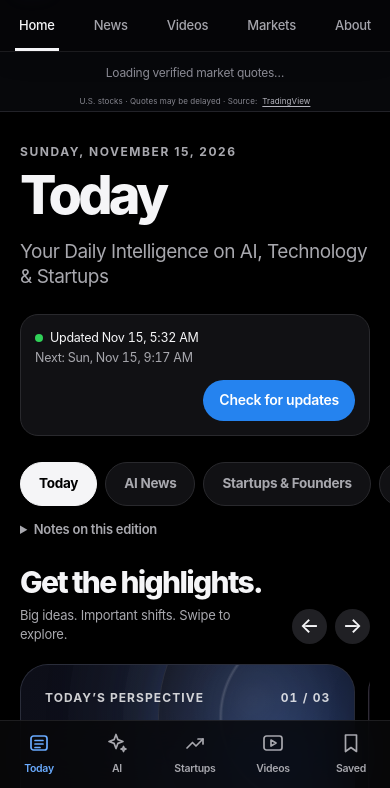
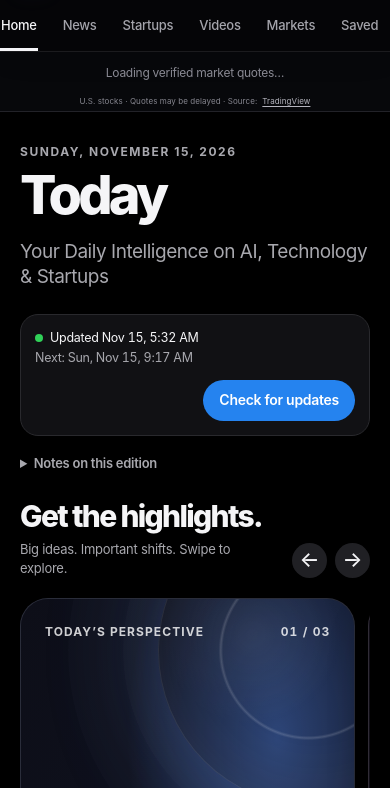
Before and after one commit to g5bc94ms9f-a11y/the-ai-daily, a plain HTML site: page index.html in a window 390 px wide. Shown: the part 56-844 px from the top of the page. Drawn offline with Linux system fonts and the light colour scheme; a script that the page names is missing.

Commit message:
Add files via upload

```diff
--- a/index.html
+++ b/index.html
@@ -135,13 +135,6 @@ h1,h2,h3{text-wrap:balance;font-weight:700;letter-spacing:-.025em}
 .btn[data-act="listen"]{background:var(--accent-soft);color:var(--accent)}
 .btn[data-act="listen"][aria-pressed="true"],.edbar .btn,.btn.solid{background:var(--accent);color:#fff}
 .btn[disabled]{opacity:.55;cursor:default}
-
-/* Section pills */
-.strip{margin-top:18px}
-.strip-in{display:flex;gap:8px;overflow-x:auto;scrollbar-width:none;padding:0 20px;max-width:1080px;margin:0 auto}
-.strip-in::-webkit-scrollbar{display:none}
-.strip a{flex:none;text-decoration:none;font-size:14.5px;font-weight:600;padding:8px 15px;border-radius:999px;background:var(--surface);color:var(--muted)}
-.strip a[aria-current="page"]{background:var(--ink);color:var(--paper)}
 
 /* Notices */
 .notice{background:var(--surface);border-radius:16px;padding:13px 16px;margin:18px 0 0;font-size:15px;color:var(--warn)}
@@ -320,11 +313,6 @@ legend{padding:0;margin-bottom:10px;color:var(--muted);text-transform:uppercase;
 .pod-line b{color:var(--ink);margin-right:4px}
 .pod-line.cur{background:var(--g-btn);color:var(--ink)}
 
-/* Tab bar (phone) */
-.tabs{position:fixed;left:0;right:0;bottom:0;z-index:10;background:var(--glass);-webkit-backdrop-filter:saturate(180%) blur(20px);backdrop-filter:saturate(180%) blur(20px);border-top:1px solid var(--rule);display:grid;grid-template-columns:repeat(5,1fr)}
-.tabs a{text-decoration:none;display:flex;flex-direction:column;align-items:center;gap:3px;padding:8px 2px 12px;color:var(--muted);font-size:10.5px;font-weight:600}
-.tabs svg{width:24px;height:24px;stroke:currentColor;fill:none;stroke-width:1.7;stroke-linecap:round;stroke-linejoin:round}
-.tabs a[aria-current="page"]{color:var(--accent)}
 .toast{position:fixed;left:50%;bottom:96px;transform:translateX(-50%);background:var(--ink);color:var(--paper);padding:11px 18px;border-radius:22px;font-size:14px;font-weight:500;z-index:30;max-width:calc(100vw - 36px);text-align:center}
 .toast[hidden]{display:none}
 body.locked{overflow:hidden}
@@ -332,7 +320,6 @@ body.locked{overflow:hidden}
 
 @media (min-width:860px){
   body{padding-bottom:0}
-  .tabs{display:none}
   .toast{bottom:28px}
   .front{grid-template-columns:minmax(0,1.45fr) minmax(0,1fr);column-gap:26px;grid-template-areas:"lead brief" "top brief";grid-template-rows:auto 1fr}
   .front>.lead{grid-area:lead;padding:34px 34px 28px} .front>.brief{grid-area:brief;align-self:start} .front>.topai{grid-area:top}
@@ -342,7 +329,7 @@ body.locked{overflow:hidden}
   .legend{grid-template-columns:repeat(2,minmax(0,1fr))}
 }
 @media (prefers-reduced-motion:no-preference){
-  .hl,.btn,.chip,.icon,.strip a,.row,.lead{transition:color .15s,background-color .15s,opacity .15s}
+  .hl,.btn,.chip,.icon,.mast-nav a,.row,.lead{transition:color .15s,background-color .15s,opacity .15s}
   @keyframes rise{from{transform:translateY(14px);opacity:.3}}
   .reader:not([hidden]) .rbody,.sheet:not([hidden]) .rbody{animation:rise .26s ease-out}
 }
@@ -380,11 +367,6 @@ body{letter-spacing:-.016em}
 .edbar .btn{padding:11px 19px;min-height:43px;letter-spacing:-.02em;background:#2583ef;color:#fff}
 .edbar .btn:hover{background:#4598ff}
 .status{font-size:12.5px;gap:2px 16px}
-.strip{margin-top:28px}
-.strip-in{max-width:1180px;padding-left:clamp(20px,4.1vw,52px);padding-right:clamp(20px,4.1vw,52px);gap:8px}
-.strip a{background:var(--surface);border:1px solid var(--rule);color:var(--muted);padding:11px 18px;font-size:13.5px;font-weight:650;transition:background .18s,color .18s}
-.strip a[aria-current="page"]{background:var(--ink);border-color:var(--ink);color:var(--paper)}
-.strip a:hover:not([aria-current="page"]){background:var(--surface2);color:var(--ink)}
 main{padding-top:12px;padding-bottom:85px}
 .block-h{margin:0 3px 16px;gap:10px}
 .block-h h2{font-size:clamp(23px,3vw,33px);font-weight:740;letter-spacing:-.044em}
@@ -472,10 +454,6 @@ main{padding-top:12px;padding-bottom:85px}
 .site-footer p{max-width:49ch}
 .site-footer a{text-decoration:none;color:var(--ink);font-size:14px;font-weight:700;display:inline-flex;align-items:center;gap:8px}
 .site-footer a:hover{color:var(--accent)}
-.tabs{border-top:1px solid rgba(128,128,135,.18);background:var(--glass)}
-.tabs a{padding-top:10px;padding-bottom:max(12px,env(safe-area-inset-bottom));gap:6px;font-size:10.5px}
-.tabs svg{width:24px;height:24px}
-.tabs a[aria-current="page"]{color:var(--accent)}
 /* Make the design work on narrow iPhones */
 @media(max-width:600px){
   .nav-in{height:65px}
@@ -485,7 +463,6 @@ main{padding-top:12px;padding-bottom:85px}
   .edbar{flex-wrap:wrap;padding:14px;border-radius:18px}
   .edbar .status{flex:1 1 180px}
   .edbar .btn{margin-left:auto;min-height:41px;padding:9px 16px}
-  .strip{margin-top:22px}
   main{padding-top:7px}
   .hi-card{flex-basis:min(86vw,480px);height:460px;min-height:460px;border-radius:28px;padding:24px}
   .hi-art{width:94%;top:-23%;right:-35%}
@@ -504,6 +481,19 @@ main{padding-top:12px;padding-bottom:85px}
 }
 @media(prefers-reduced-motion:reduce){html{scroll-behavior:auto}.hi-track{scroll-behavior:auto}}
 
+
+/* Unified site navigation: the header is the only section menu. */
+body{padding-bottom:0}
+.mast-nav{scrollbar-width:none;-webkit-overflow-scrolling:touch}
+.mast-nav::-webkit-scrollbar{display:none}
+.footer-explore{display:flex;align-content:center;align-items:center;justify-content:flex-end;flex-wrap:wrap;gap:10px 19px}
+.footer-explore a{font-size:12px;font-weight:600}
+@media(max-width:700px){
+  .mast-nav{justify-content:flex-start;gap:24px;overflow-x:auto;overflow-y:hidden;padding:0 17px;scroll-snap-type:x proximity}
+  .mast-nav a{flex:0 0 auto;scroll-snap-align:start;font-size:13px;padding:0 1px 6px}
+  .toast{bottom:24px}
+  .footer-explore{justify-content:flex-start;gap:12px 18px}
+}
 </style>
 </head>
 <body>
@@ -531,8 +521,10 @@ main{padding-top:12px;padding-bottom:85px}
   <nav class="mast-nav" aria-label="Main navigation">
     <a href="#today" data-route="today" aria-current="page">Home</a>
     <a href="#ai" data-route="ai">News</a>
+    <a href="#startups" data-route="startups">Startups</a>
     <a href="#videos" data-route="videos">Videos</a>
     <a href="#today" data-jump="markets">Markets</a>
+    <a href="#saved" data-route="saved">Saved</a>
     <a href="#today" data-jump="about">About</a>
   </nav>
 </header>
@@ -554,13 +546,18 @@ main{padding-top:12px;padding-bottom:85px}
   <p class="psub" id="psub"></p>
   <div class="edbar"><span class="status" id="edstatus"></span><button class="btn" data-act="refresh" id="refresh">Check for updates</button></div>
 </div>
-<nav class="strip" aria-label="Sections"><div class="strip-in" id="strip"></div></nav>
+
 <main class="wrap" id="view"></main>
 <footer class="site-footer" id="site-about" aria-label="About The AI Daily">
   <div><strong>The <span class="brand-ai">AI</span> Daily.</strong><p>Signals from AI, technology and startups. Explore original reporting from the publishers behind each story.</p></div>
-  <a href="https://www.instagram.com/readtheaidaily/" target="_blank" rel="noopener noreferrer" aria-label="Follow The AI Daily on Instagram">Follow @readtheaidaily <span aria-hidden="true">↗</span></a>
+  <div class="footer-explore" aria-label="More sections">
+    <a href="#vc">Venture Capital</a>
+    <a href="#business">AI &amp; Business</a>
+    <a href="#sources">Sources</a>
+    <a href="https://www.instagram.com/readtheaidaily/" target="_blank" rel="noopener noreferrer" aria-label="Follow The AI Daily on Instagram">Instagram ↗</a>
+  </div>
 </footer>
-<nav class="tabs" aria-label="Quick navigation" id="tabs"></nav>
+
 
 <div class="reader" id="reader" role="dialog" aria-modal="true" aria-labelledby="r-title" hidden></div>
 <div class="sheet" id="sheet" role="dialog" aria-modal="true" aria-labelledby="s-title" hidden></div>
@@ -601,11 +598,6 @@ var SECTIONS = {
   business:{name:"AI & Business", short:"Business", blurb:"How law firms, financial institutions and corporate teams put AI to work."}
 };
 var ROUTES = [["today","Today"],["ai","AI News"],["startups","Startups & Founders"],["vc","Venture Capital"],["business","AI & Business"],["videos","Videos"],["sources","My Sources"],["saved","Saved"]];
-var TABS = [["today","Today",'<rect x="4" y="5" width="16" height="14" rx="2.5"/><path d="M8 9.5h8M8 13h8M8 16.5h5"/>'],
-  ["ai","AI",'<path d="M11 3.5l1.9 5.1 5.1 1.9-5.1 1.9L11 17.5l-1.9-5.1L4 10.5l5.1-1.9z"/><path d="M18.5 15.5l.7 1.8 1.8.7-1.8.7-.7 1.8-.7-1.8-1.8-.7 1.8-.7z"/>'],
-  ["startups","Startups",'<path d="M4 17l5.5-5.5 3.5 3.5L20 8"/><path d="M15 8h5v5"/>'],
-  ["videos","Videos",'<rect x="3" y="5" width="18" height="14" rx="2.5"/><path d="M10 9l5 3-5 3z"/>'],
-  ["saved","Saved",'<path d="M6.5 4h11v16.5l-5.5-4-5.5 4z"/>']];
 var PAGE = {today:["Today","Your Daily Intelligence on AI, Technology & Startups"],
   videos:["Videos","Interviews, explainers and practical insights from leading AI and startup creators."],
   sources:["My Sources","Where the stories come from. Publisher feeds checked automatically are marked; other sources are direct links."],
@@ -862,9 +854,13 @@ function nav(){
     if(a.getAttribute("data-route")===route) a.setAttribute("aria-current","page");
     else a.removeAttribute("aria-current");
   });
-  document.getElementById("strip").innerHTML = ROUTES.map(function(r){ return '<a href="#'+r[0]+'"'+(r[0]===route?' aria-current="page"':'')+'>'+esc(r[1])+(r[0]==="saved"&&state.saved.length?" ("+state.saved.length+")":"")+'</a>'; }).join("");
-  document.getElementById("tabs").innerHTML = TABS.map(function(r){ return '<a href="#'+r[0]+'"'+(r[0]===route?' aria-current="page"':'')+'><svg viewBox="0 0 24 24" aria-hidden="true">'+r[2]+'</svg><span>'+esc(r[1])+'</span></a>'; }).join("");
-  var cur = document.querySelector("#strip [aria-current]"); if(cur && cur.scrollIntoView) { try { cur.scrollIntoView({block:"nearest",inline:"center"}); } catch(e){} }
+  // A single accessible navigation works on desktop and mobile.
+  var bar = document.querySelector(".mast-nav");
+  var active = bar.querySelector('[aria-current="page"]');
+  if(active && bar.scrollWidth > bar.clientWidth){
+    var target = active.offsetLeft - bar.offsetLeft - (bar.clientWidth - active.offsetWidth)/2;
+    bar.scrollTo({left:Math.max(0,target),behavior:"smooth"});
+  }
 }
 function notices(){
   var h = "";
```
